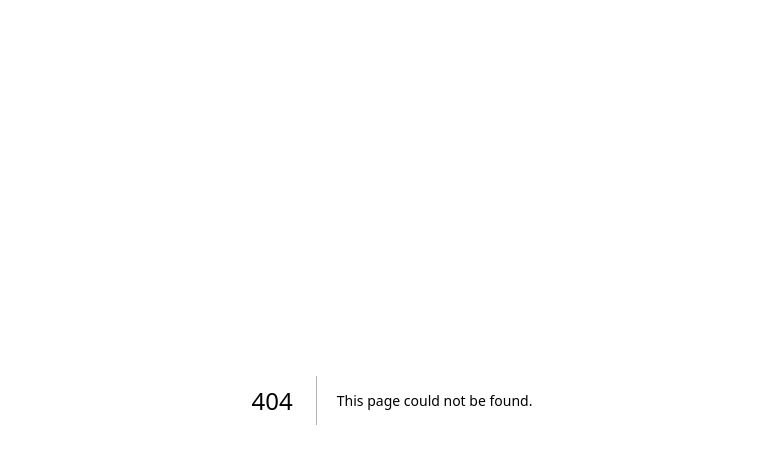
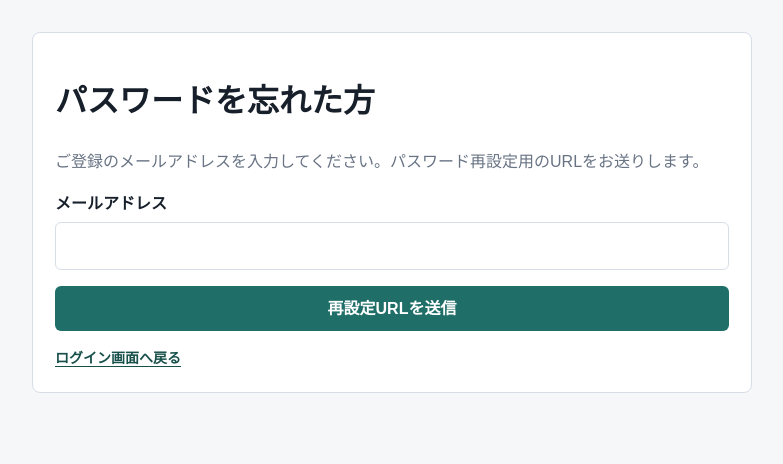
Before and after one commit to tworails-sato/leaders-gap, a Next.js app: page /forgot-password in a window 1280 px wide. Before the commit this address had no page. Shown: the top 464 px of the page, without its empty margins (248-1031 px from the left). Built offline with nearby package versions, Linux system fonts and the light colour scheme.

Commit message:
Add password reset flow

```diff
--- /dev/null
+++ b/app/forgot-password/page.tsx
@@ -0,0 +1,13 @@
+import { ForgotPasswordForm } from "@/components/ForgotPasswordForm";
+
+export default function ForgotPasswordPage() {
+  return (
+    <main className="shell narrow">
+      <div className="panel">
+        <h1>パスワードを忘れた方</h1>
+        <p className="muted">ご登録のメールアドレスを入力してください。パスワード再設定用のURLをお送りします。</p>
+        <ForgotPasswordForm />
+      </div>
+    </main>
+  );
+}
--- a/app/globals.css
+++ b/app/globals.css
@@ -248,6 +248,14 @@ button.danger {
   font-weight: 700;
 }
 
+.text-link {
+  color: var(--accent-strong);
+  font-size: 14px;
+  font-weight: 700;
+  text-decoration: underline;
+  text-underline-offset: 3px;
+}
+
 .sample-ribbon {
   background: #174f4a;
   border-radius: 0 0 8px 8px;
--- /dev/null
+++ b/components/ForgotPasswordForm.tsx
@@ -0,0 +1,48 @@
+"use client";
+
+import Link from "next/link";
+import { useState } from "react";
+import { createClientBrowser } from "@/lib/supabase-browser";
+
+const completionMessage = "該当するアカウントがある場合、パスワード再設定用のメールを送信しました。";
+
+export function ForgotPasswordForm() {
+  const [email, setEmail] = useState("");
+  const [loading, setLoading] = useState(false);
+  const [completed, setCompleted] = useState(false);
+
+  async function onSubmit(event: React.FormEvent<HTMLFormElement>) {
+    event.preventDefault();
+    setLoading(true);
+
+    try {
+      const supabase = createClientBrowser();
+      await supabase.auth.resetPasswordForEmail(email.trim(), {
+        redirectTo: `${window.location.origin}/reset-password`
+      });
+    } finally {
+      // Do not reveal whether the email address belongs to an account.
+      setCompleted(true);
+      setLoading(false);
+    }
+  }
+
+  return (
+    <form className="form" onSubmit={onSubmit}>
+      <label>
+        メールアドレス
+        <input
+          autoComplete="email"
+          disabled={completed || loading}
+          required
+          type="email"
+          value={email}
+          onChange={(event) => setEmail(event.target.value)}
+        />
+      </label>
+      {completed ? <p className="success-text">{completionMessage}</p> : null}
+      {!completed ? <button disabled={loading} type="submit">{loading ? "送信中" : "再設定URLを送信"}</button> : null}
+      <Link className="text-link" href="/login">ログイン画面へ戻る</Link>
+    </form>
+  );
+}
--- a/components/LoginForm.tsx
+++ b/components/LoginForm.tsx
@@ -1,5 +1,6 @@
 "use client";
 
+import Link from "next/link";
 import { useState } from "react";
 import { createClientBrowser } from "@/lib/supabase-browser";
 
@@ -19,7 +20,7 @@ export function LoginForm() {
     setLoading(false);
 
     if (signInError) {
-      setError(signInError.message);
+      setError("メールアドレスまたはパスワードが正しくありません。");
       return;
     }
 
@@ -36,7 +37,8 @@ export function LoginForm() {
         パスワード
         <input autoComplete="current-password" required type="password" value={password} onChange={(event) => setPassword(event.target.value)} />
       </label>
-      {error ? <p className="muted">{error}</p> : null}
+      <Link className="text-link" href="/forgot-password">パスワードを忘れた方</Link>
+      {error ? <p className="field-error">{error}</p> : null}
       <button type="submit" disabled={loading}>{loading ? "ログイン中" : "ログイン"}</button>
     </form>
   );
```
Also changed, not shown: app/login/page.tsx (+6 -2 lines), app/reset-password/page.tsx (added, +13 -0 lines), components/ResetPasswordForm.tsx (added, +86 -0 lines), 1 other file (tests, documents, lock files or other folders).
